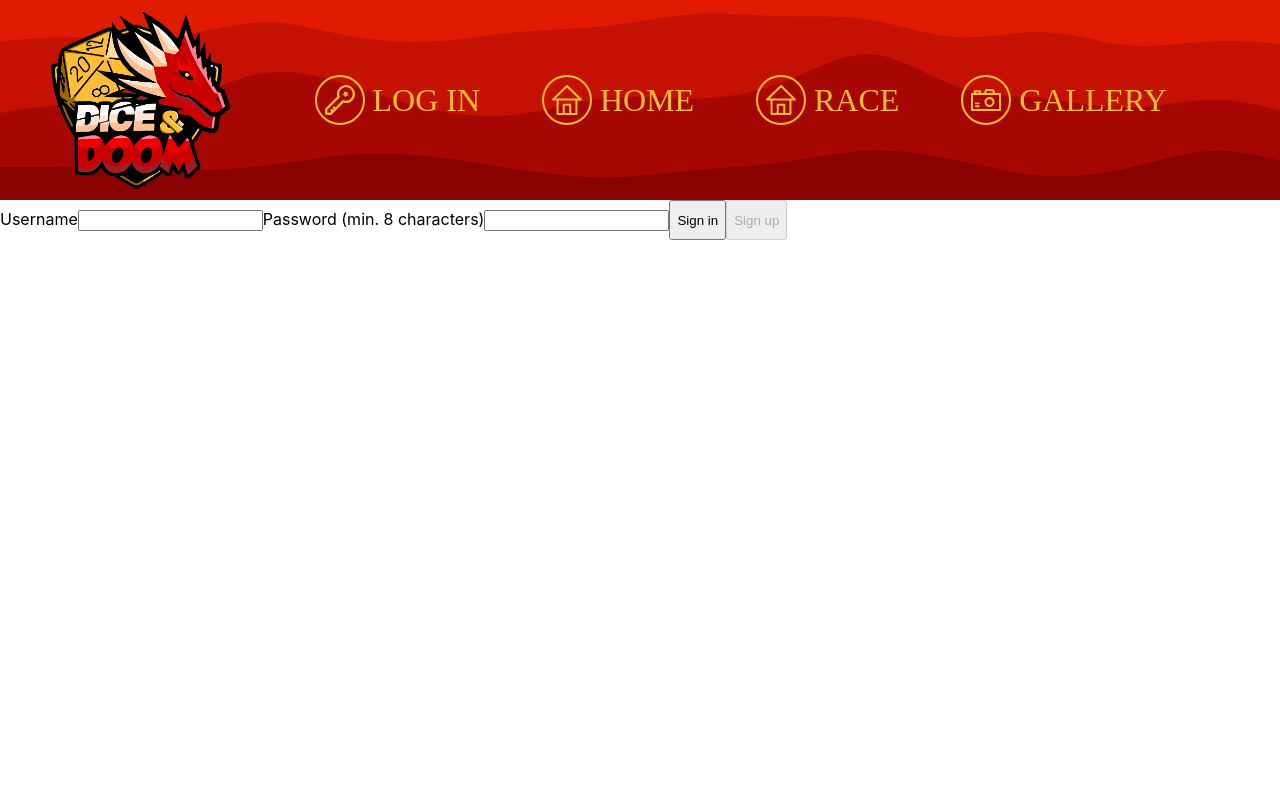
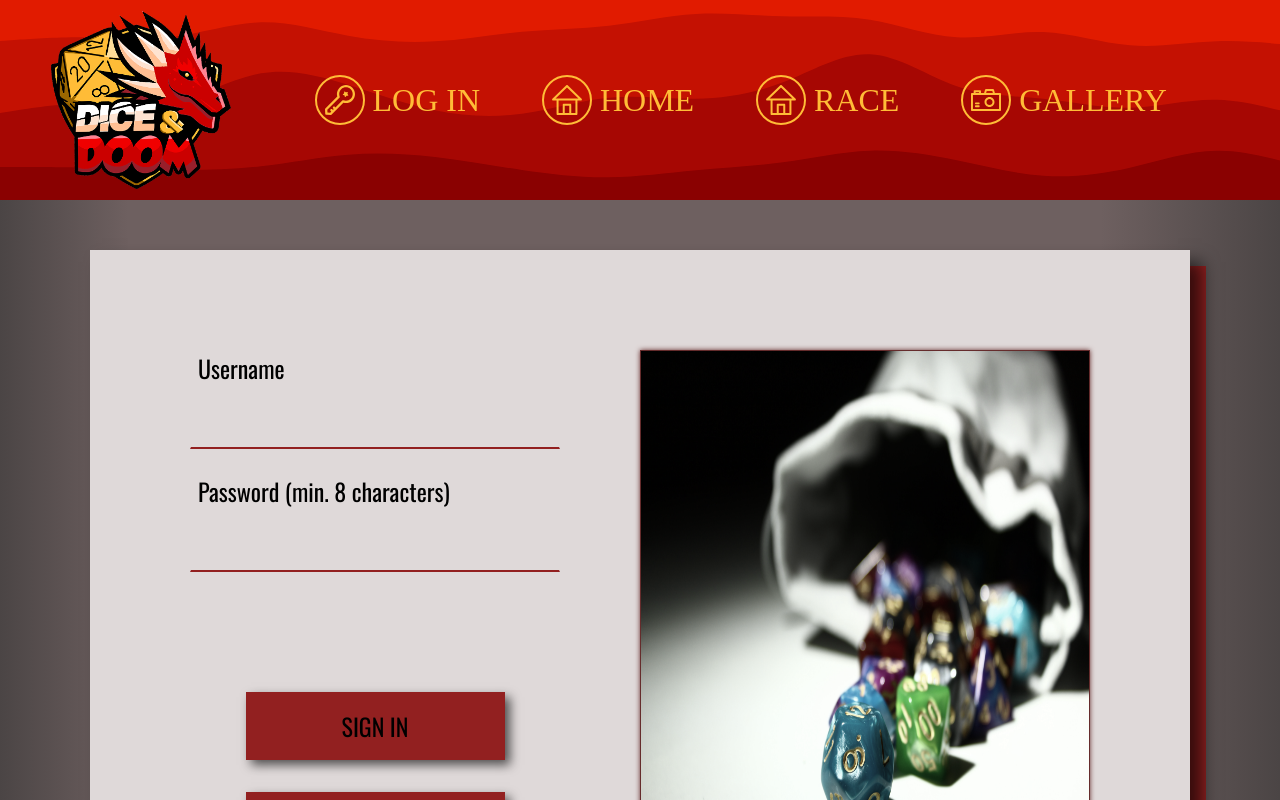
Before and after one commit to katliebig/final-project, a React (Create React App) app in the folder frontend/: page /Login in a window 1280 px wide. Shown: the top 800 px of the page. Built offline with nearby package versions, Linux system fonts and the light colour scheme; a web font is replaced by a local one.

Commit message:
styling: login form

```diff
--- a/frontend/src/components/Login.js
+++ b/frontend/src/components/Login.js
@@ -54,26 +54,43 @@ const Login = () => {
       })
       .catch()
   }
+  let errorMessage
+
+  if (errors) {
+    if (errors.error) {
+      if (errors.error.code === 11000) {
+        errorMessage = "Username already taken"
+      } else if (errors.error.name === "ValidationError") {
+        errorMessage = "Username must be between 4 and 20 characters long"
+      }
+    } else {
+      errorMessage = errors.message
+    }
+  }
 
   return (
-    <>
-      <form onSubmit={onFormSubmit}>
-        <label>
+    <section className="login">
+      <div className="login-container" >
+        <form onSubmit={onFormSubmit} className="login-form">
+          <label htmlFor="username">
             Username
+          </label>
           <input
             type="text"
             value={username}
+            id="username"
             onChange={(e) => setUsername(e.target.value)}
           />
+          <label htmlFor="password">
+            Password (min. 8 characters)
           </label>
-        <label>
-          Password (min. 8 characters)
           <input
             type="password"
             value={password}
+            id="password"
             onChange={(e) => setPassword(e.target.value)}
           />
-        </label>
+          <p className="login-error-message">{errorMessage}</p>
           <button
             type="submit"
             onClick={() => setMode('sessions')}
@@ -81,12 +98,12 @@ const Login = () => {
           <button
             type="submit"
             onClick={() => setMode('users')}
-          disabled={password.length <= 8 ? true : false}
+            disabled={password.length < 8 ? true : false}
           >Sign up</button>
         </form>
-      {(errors && errors.error.code === 11000) && <p>Username already taken</p>}
-      {(errors && errors.error.name === "ValidationError") && <p>Username must be between 4 and 20 characters long.</p>}
-    </>
+        <img src="./assets/dice.jpg" alt="placeholder" />
+      </div>
+    </section>
   )
 }
 
--- a/frontend/src/index.css
+++ b/frontend/src/index.css
@@ -164,10 +164,80 @@ h1 {
   width: 300px;
 }
 
-button {
-  height: 40px;
+.login {
+  display: flex;
+  flex-wrap: wrap;
+  justify-content: center;
+  background: linear-gradient(90deg, rgba(75,69,69,1) 0%, rgba(110,96,96,1) 10%, rgba(110,96,96,1) 86%, rgba(75,69,69,1) 100%);
+  /* background: url(./reusables/pattern.svg), linear-gradient(90deg, rgba(75,69,69,1) 0%, rgba(110,96,96,1) 10%, rgba(110,96,96,1) 86%, rgba(75,69,69,1) 100%); */
+  padding: 50px 100px;
 }
 
-select {
-  height: 40px;
+.login-container {
+  width: 70%;
+  min-width: 1100px;
+  display: flex;
+  justify-content: center;
+  background: #dfd9d9;
+  padding: 100px;
+  box-shadow: 12px 12px 16px #000000a4, 16px 16px 0 #922020;
 }
+
+.login img {
+  width: 50%;
+  border: 1px solid #922020;
+  box-shadow: 0 0 5px #922020;
+  filter: saturate(50%);
+}
+
+.login-form {
+  width: 50%;
+  display: flex;
+  flex-direction: column;
+  margin-right: 80px;
+  font-family: "Oswald";
+  font-size: 24px;
+}
+
+.login-form input {
+  border: none;
+  border: 1px solid transparent;
+  border-bottom: 2px solid #922020;
+  background: transparent;
+  font: inherit;
+  padding: 8px;
+  margin: 0 0 24px;
+}
+
+.login-form input:focus {
+  outline: none;
+  border: 1px solid #FFBC37;
+  transition: border 0.3s linear;
+}
+
+.login-form label {
+  margin: 0 0 8px 8px;
+}
+
+.login-form button {
+  width: 70%;
+  align-self: center;
+  background: #922020;
+  border: none;
+  padding: 16px;
+  margin: 16px 0;
+  font: inherit;
+  text-transform: uppercase;
+  box-shadow: 5px 5px 10px #000000a4;
+}
+
+.login-form button:hover {
+  background: #9b2222;
+  transform: scale(1.02);
+  transition: all 0.2s linear;
+}
+
+.login-error-message {
+  margin: 0;
+  height: 80px;
+}
```
Also changed, not shown: frontend/public/assets/dice.jpg (added). Lines whose indentation alone changed are shown as unchanged.
